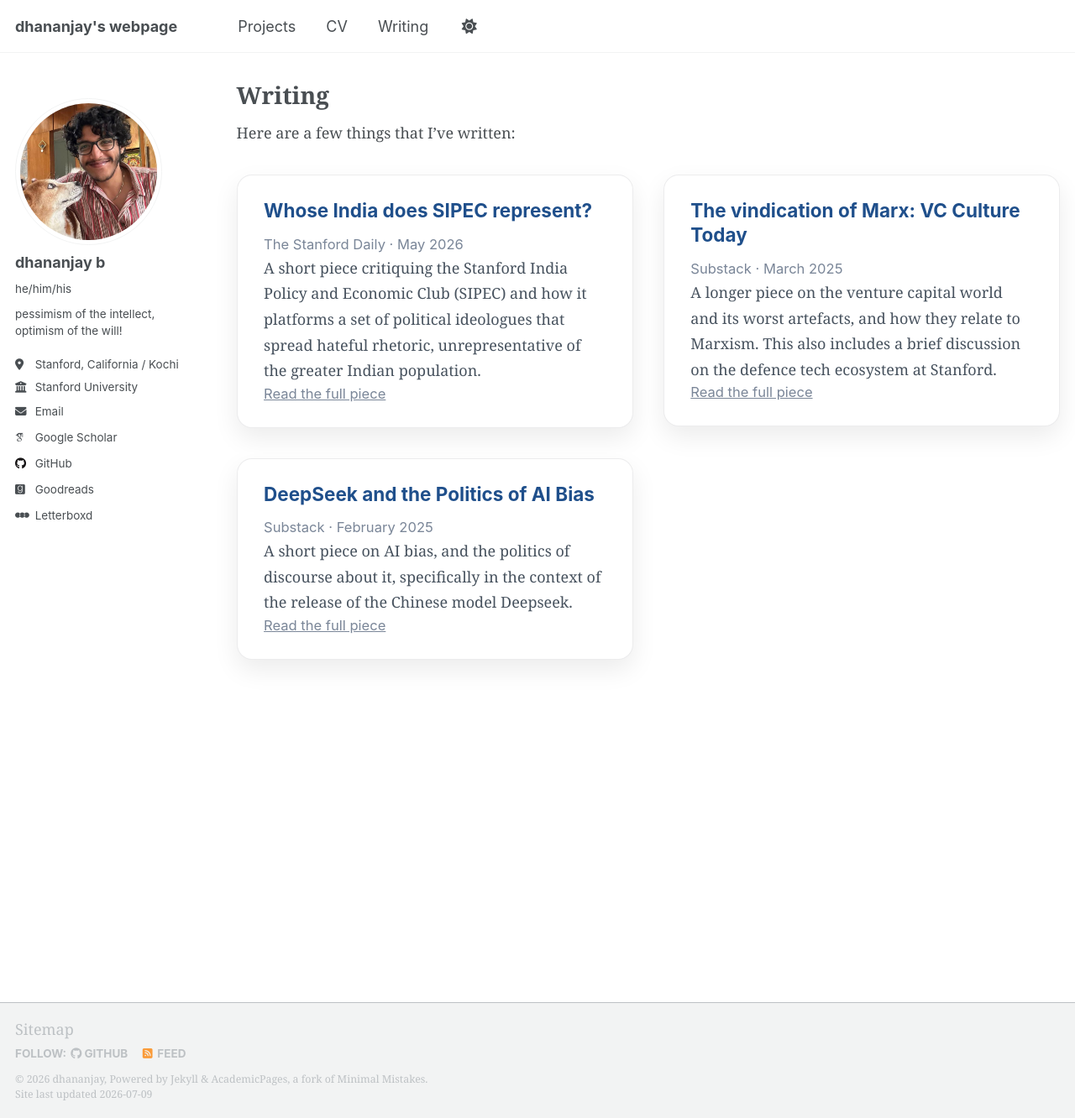
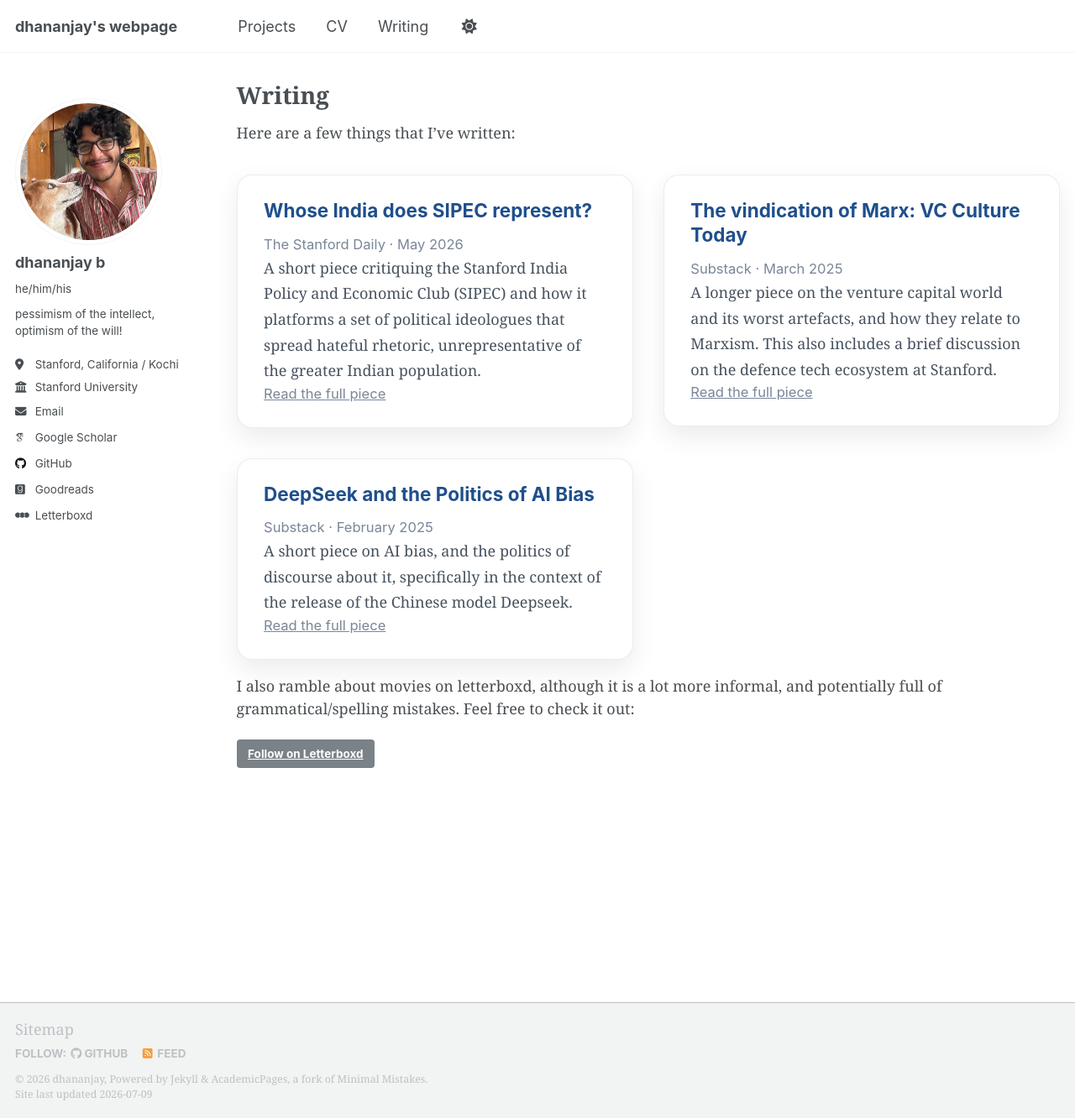
Before and after one commit to Dhananjay42/dhananjay42.github.io, a Jekyll site: the page built from _pages/writing.md, in a window 1280 px wide and 1332 px high. Shown: the whole window at 84% size. Built offline with Jekyll 4.4.1, drawn with Linux system fonts in a browser that asks for light colours; some web fonts are replaced; a script that is not in the unit is left out.

Commit message:
Update writing.md

```diff
--- a/_pages/writing.md
+++ b/_pages/writing.md
@@ -25,3 +25,11 @@ Here are a few things that I've written:
     </div>
   {% endfor %}
 </div>
+
+I also ramble about movies on letterboxd, although it is a lot more informal, and potentially full of grammatical/spelling mistakes. Feel free to check it out:
+
+{% if site.author.letterboxd %}
+<p>
+  <a href="{% if site.author.letterboxd contains '://' %}{{ site.author.letterboxd }}{% else %}https://letterboxd.com/{{ site.author.letterboxd }}{% endif %}" class="btn btn--primary" target="_blank" rel="noopener noreferrer">Follow on Letterboxd</a>
+</p>
+{% endif %}
```
